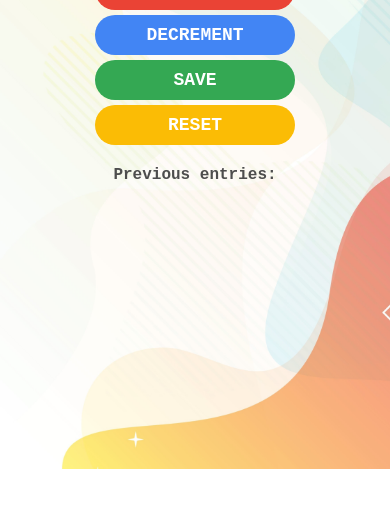
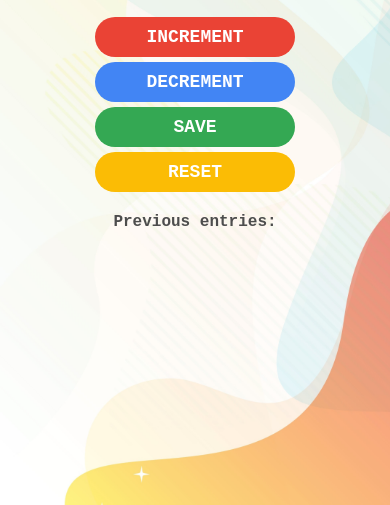
Before and after one commit to arsh342/tally-counter, a plain HTML site: page index.html in a window 390 px wide. Shown: the part 375-880 px from the top of the page. Before the commit the page ends 844 px from the top, so only its background shows below. Drawn offline with Linux system fonts and the light colour scheme.

Commit message:
Update index.html

```diff
--- a/index.html
+++ b/index.html
@@ -6,13 +6,11 @@
                 /* Styles for smartphones */
                 body{
                     background-size: cover;
-                    height: auto;
                     background-image: url(background_mobile.jpg);
                     background-repeat: no-repeat;
                 }
                 .container {
                     padding: 10px;
-                    height: 750px;
                 }
             }
         </style>
```
